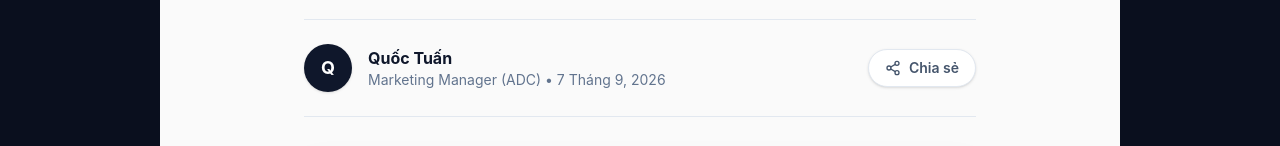
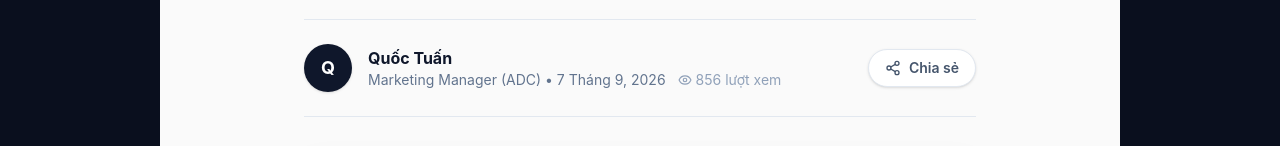
Before and after one commit to deltatrap99/LeaderBoard, a React (Vite) app: page /content-viral/dao-y-tuong-content-cho-dai-su-giao-duc in a window 1280 px wide. Shown: the part 654-800 px from the top of the page. Built offline with nearby package versions, Linux system fonts and the light colour scheme; no server answers.

Commit message:
fix: correctly add eye icon for view counts

```diff
--- a/src/pages/ArticleDetailPage.tsx
+++ b/src/pages/ArticleDetailPage.tsx
@@ -1,7 +1,7 @@
 import { useEffect, useState } from 'react';
 import { useParams, Link, useNavigate } from 'react-router-dom';
 import { Layout } from '../components/Layout';
-import { ArrowLeft, Share2, Check } from 'lucide-react';
+import { ArrowLeft, Share2, Check, Eye } from 'lucide-react';
 import ReactMarkdown from 'react-markdown';
 import remarkGfm from 'remark-gfm';
 import { viralArticles } from '../data/viralArticles';
@@ -54,7 +54,7 @@ export function ArticleDetailPage() {
                   </div>
                   <div>
                     <div className="text-slate-900 font-bold text-base">{article.author}</div>
-                    <div className="text-slate-500 text-sm">{article.authorRole} • {article.date}</div>
+                    <div className="text-slate-500 text-sm flex items-center gap-3"><span>{article.authorRole} • {article.date}</span> <span className="flex items-center gap-1 text-slate-400"><Eye size={14} /> {article.views?.toLocaleString('vi-VN')} lượt xem</span></div>
                   </div>
                 </div>
 
--- a/src/pages/ContentViralPage.tsx
+++ b/src/pages/ContentViralPage.tsx
@@ -1,6 +1,6 @@
 import { Link } from 'react-router-dom';
 import { Layout } from '../components/Layout';
-import { Flame, ArrowRight, Calendar } from 'lucide-react';
+import { Flame, ArrowRight, Calendar, Eye } from 'lucide-react';
 import { viralArticles } from '../data/viralArticles';
 
 export function ContentViralPage() {
@@ -33,6 +33,7 @@ export function ContentViralPage() {
                 <div className="p-6 flex flex-col flex-1">
                   <div className="flex items-center gap-4 text-xs font-medium text-white/50 mb-3">
                     <div className="flex items-center gap-1.5"><Calendar size={14}/> {article.date}</div>
+                    <div className="flex items-center gap-1.5 ml-2 text-amber-400/80"><Eye size={14}/> {article.views?.toLocaleString('vi-VN')} lượt xem</div>
                   </div>
                   <Link to={`/content-viral/${article.slug}`} className="hover:underline decoration-amber-400">
                     <h2 className="text-xl font-semibold text-white mb-3 line-clamp-2 leading-snug group-hover:text-amber-400 transition-colors">{article.title}</h2>
```
